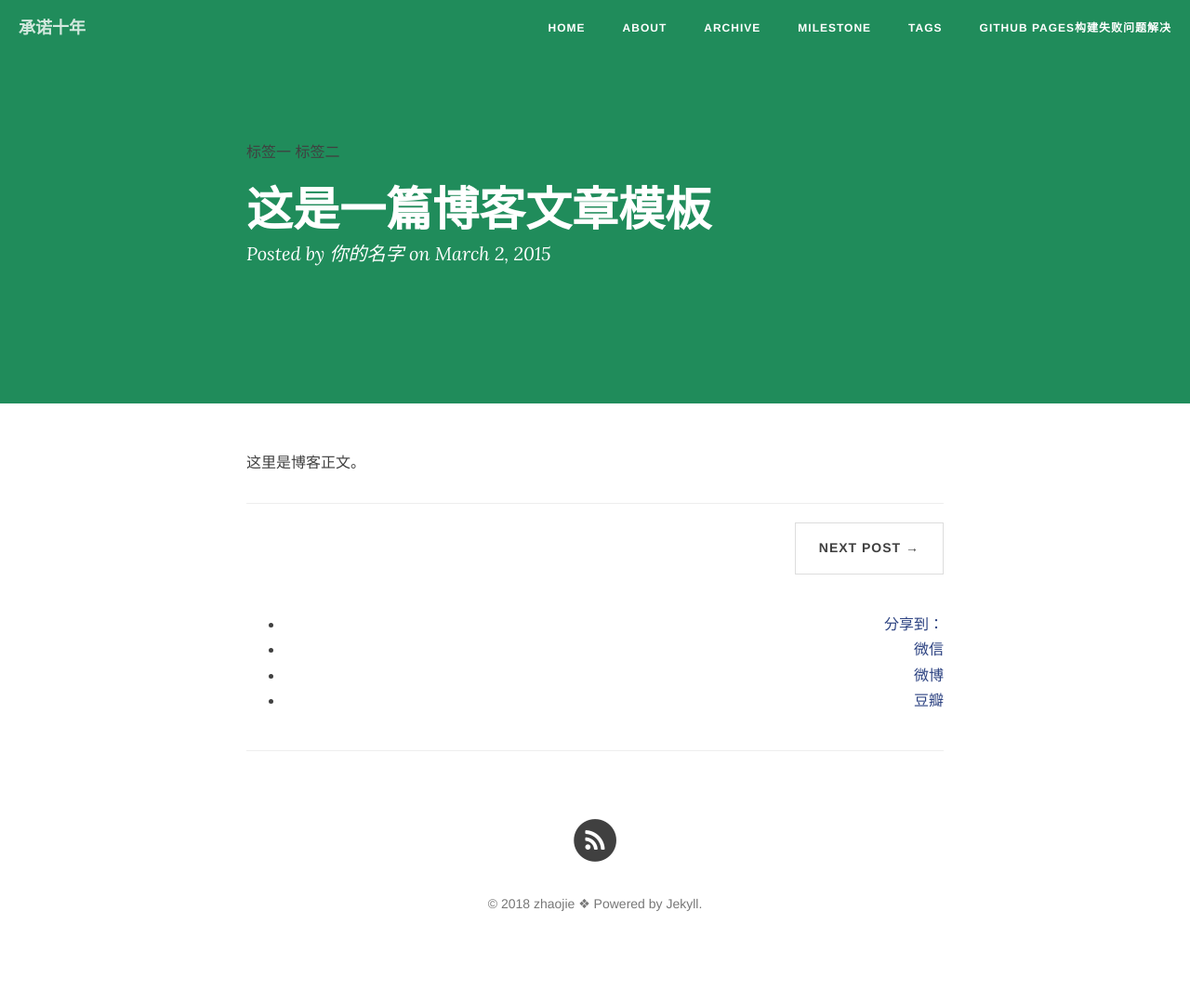
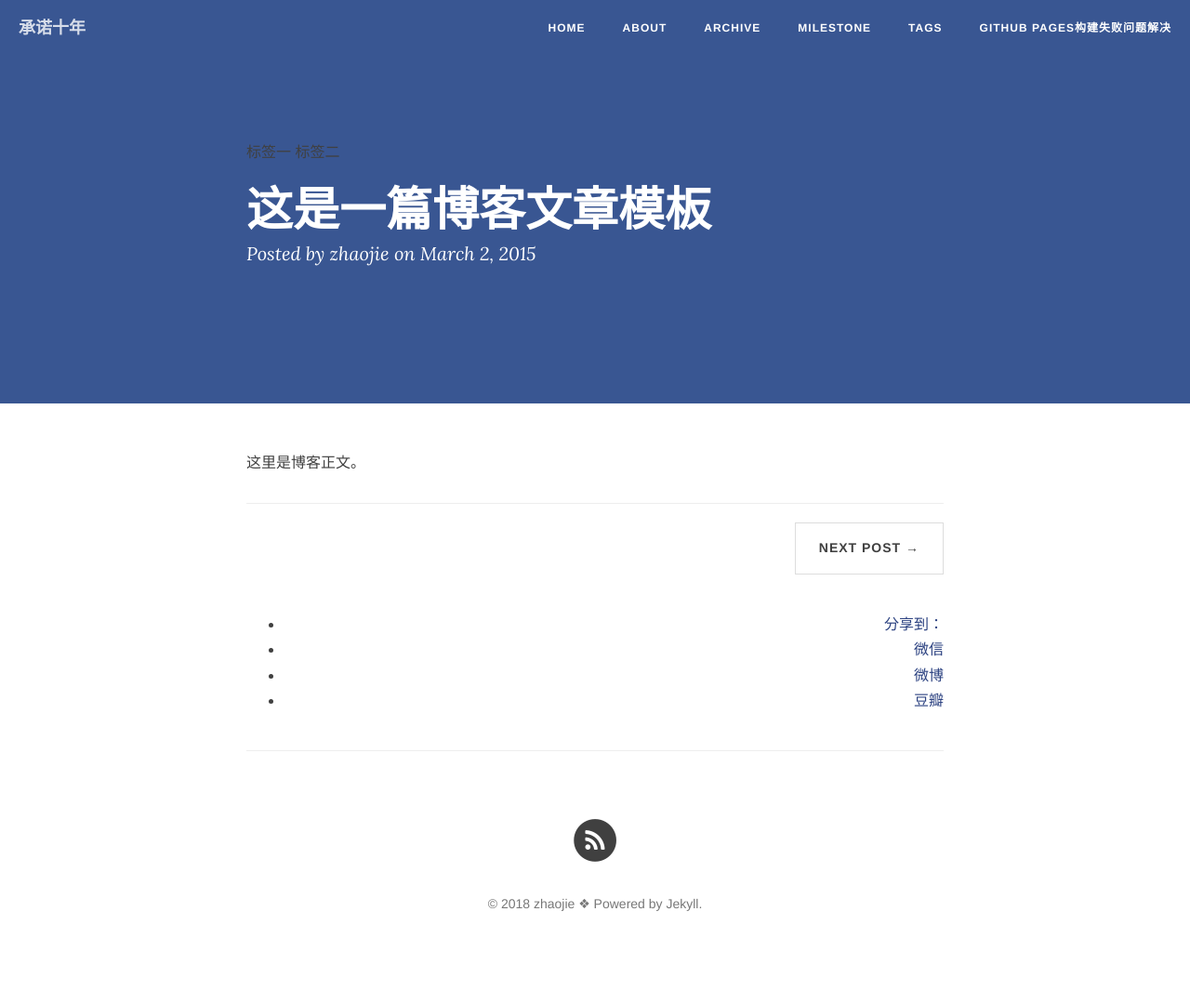
Before and after one commit to b110/KongGaoDeNiao.github.io, a Jekyll site: the page built from _posts/2015-03-02-how-to-write.md, in a window 1280 px wide. Shown: the whole page at 93% size. Built offline with Jekyll 4.4.1, drawn with Linux system fonts in a browser that asks for light colours; nearby versions of some CDN libraries; comment, search, counter and statistics services are not loaded.

Commit message:
//2018年2月5日17:54:14

```diff
--- a/_config.yml
+++ b/_config.yml
@@ -2,14 +2,14 @@
 title: 承诺十年 # 你的博客名字，可以定义修订
 header-img: "img/green.jpg"
 tagline: "cn"
-description: "这是我的博客"  # 一句话描述你的博客
+description: "2018年也不少活的精彩的勇气！！"  # 一句话描述你的博客
 baseurl: ""
-url: "http://cnfeat"  # 此处填写你的博客地址
+url: "http://cnsyear.cn"  # 此处填写你的博客地址
 
 # About/contact
 owner:
   name: "zhaojie" # 填写作者信息：名字
-  email: X@gmail.com # 填写作者信息：邮箱
+  email: 820382480@qq.com # 填写作者信息：邮箱
   bio: "2018年也不少活的精彩的勇气！！" # 填写作者信息：博客描述
 
 # Data
@@ -43,8 +43,8 @@
       type: "posts"
     values:
       layout: "post"
-      author: "你的名字" # 你的名字
-      header-img: "img/green.jpg" # We don't want posts without a header image, that whould mean white on white
+      author: "zhaojie" # 你的名字
+      header-img: "img/facebook.jpg" # We don't want posts without a header image, that whould mean white on white
 
 # Comments
 comments :
```
